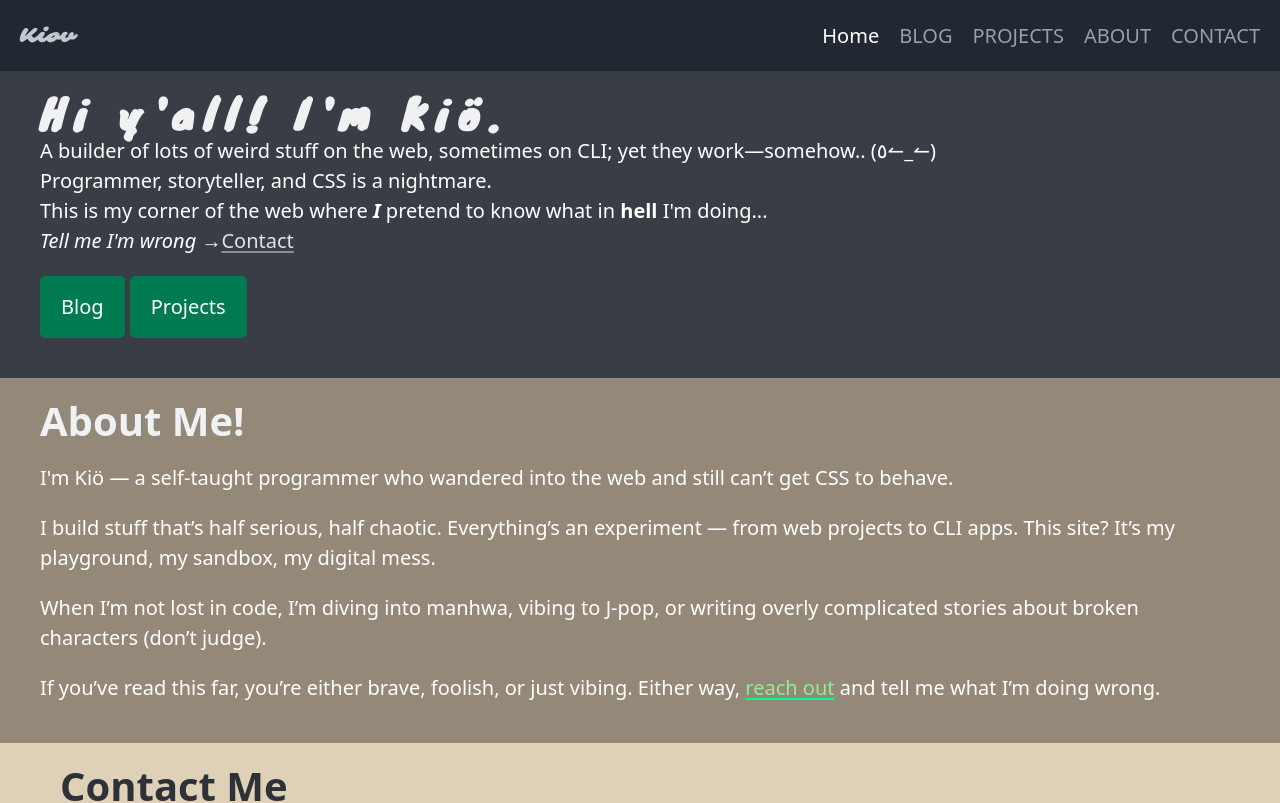
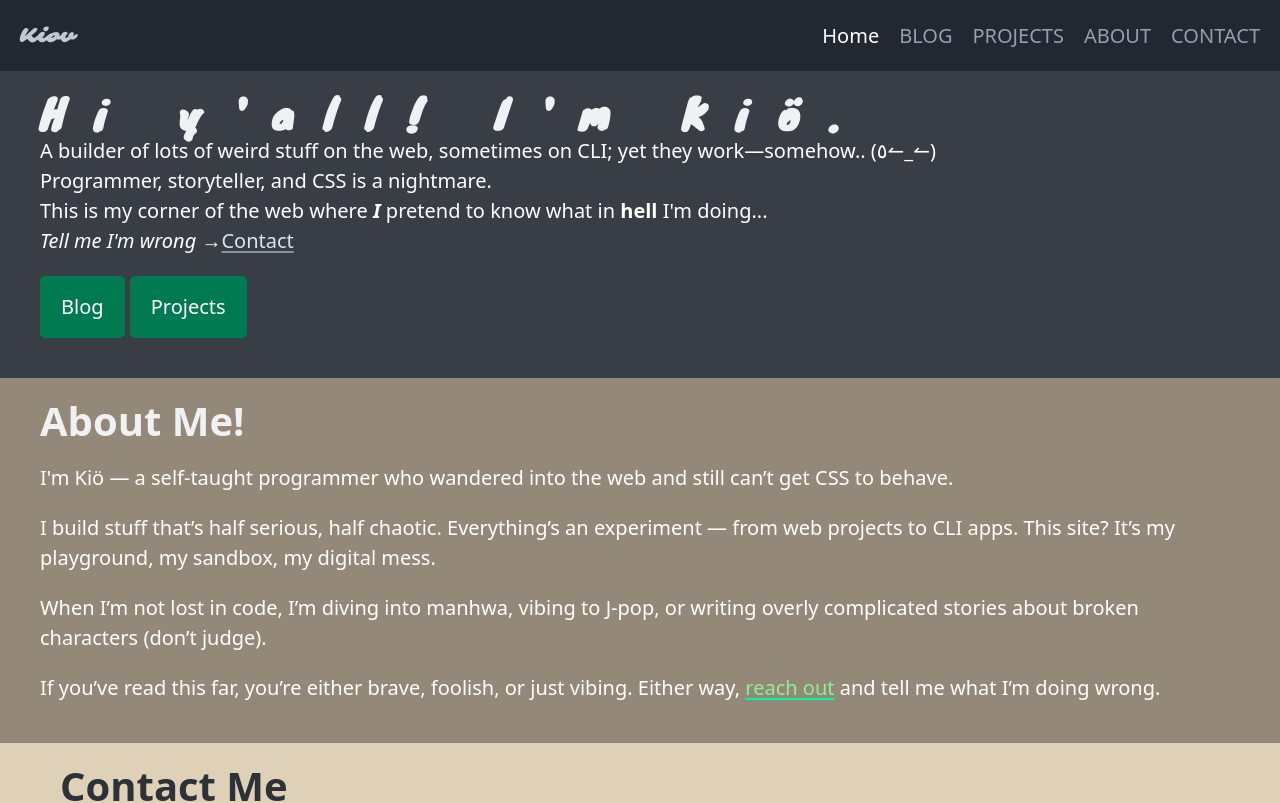
Before and after one commit to Kanester/portfolio, a SvelteKit app: page / in a window 1280 px wide. Shown: the top 803 px of the page. Built offline with nearby package versions, Linux system fonts and the light colour scheme.

Commit message:
--no-message

```diff
--- a/src/routes/+page.svelte
+++ b/src/routes/+page.svelte
@@ -1,7 +1,7 @@
 <section class="container-fluid hero" data-theme="dark">
   <div class="container">
     <hgroup>
-      <h1 style="font-family: 'Knewave', system-ui; letter-spacing: 10px;">Hi y'all! I'm Kiö.</h1>
+      <h1 style="font-family: 'Knewave', system-ui; letter-spacing: 1.5rem;">Hi y'all! I'm Kiö.</h1>
       <p>A builder of lots of weird stuff on the web, sometimes on CLI; yet they work&#x2014;somehow.. (&#x2060;&#x665;&#x2060;&#x21BC;&#x2060;_&#x2060;&#x21BC;&#x2060;)</p>
       <p>Programmer, storyteller, and CSS is a nightmare.</p>
       <p>This is my corner of the web where <strong><i>I</i></strong> pretend to know what in <strong>hell</strong> I'm doing...</p>
```
